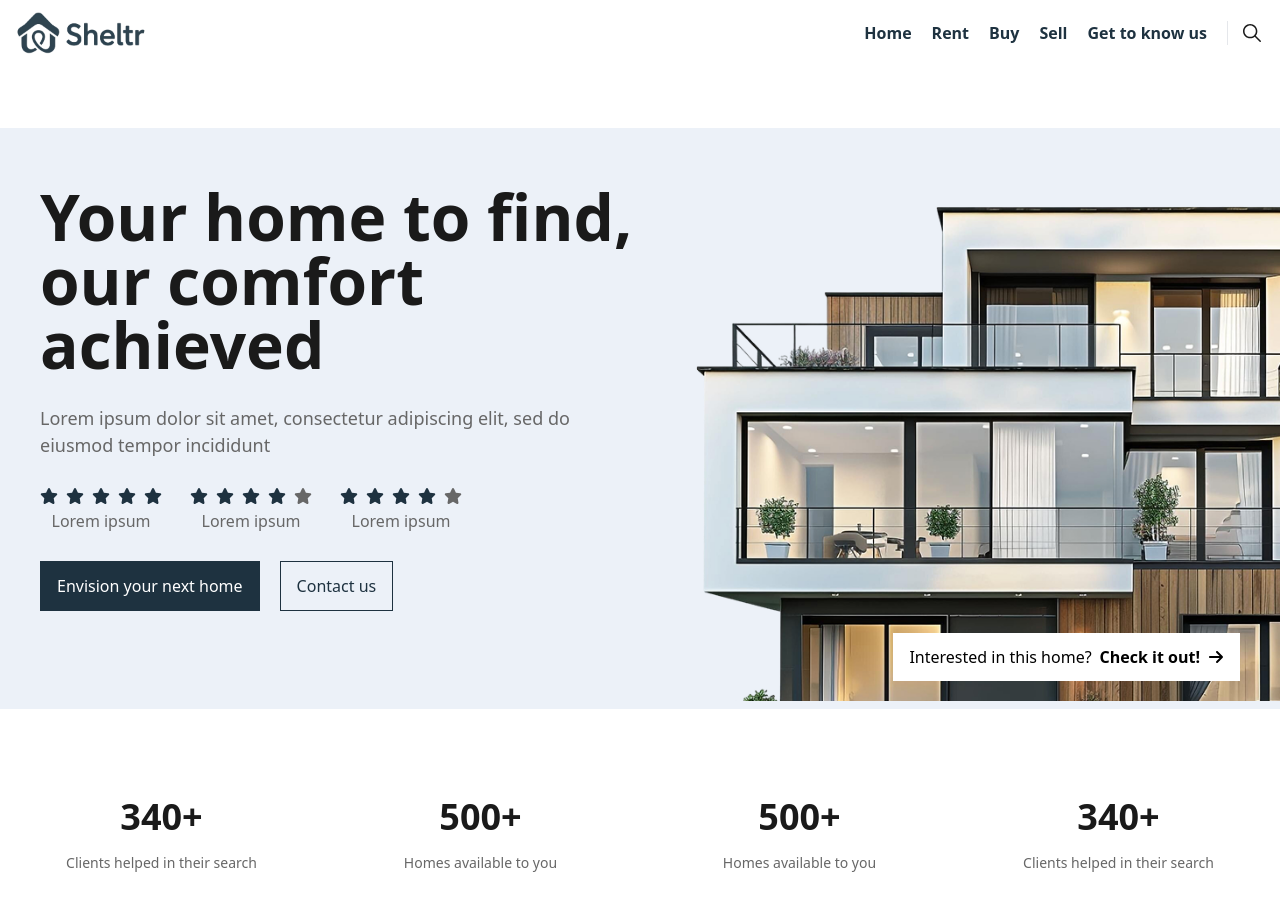
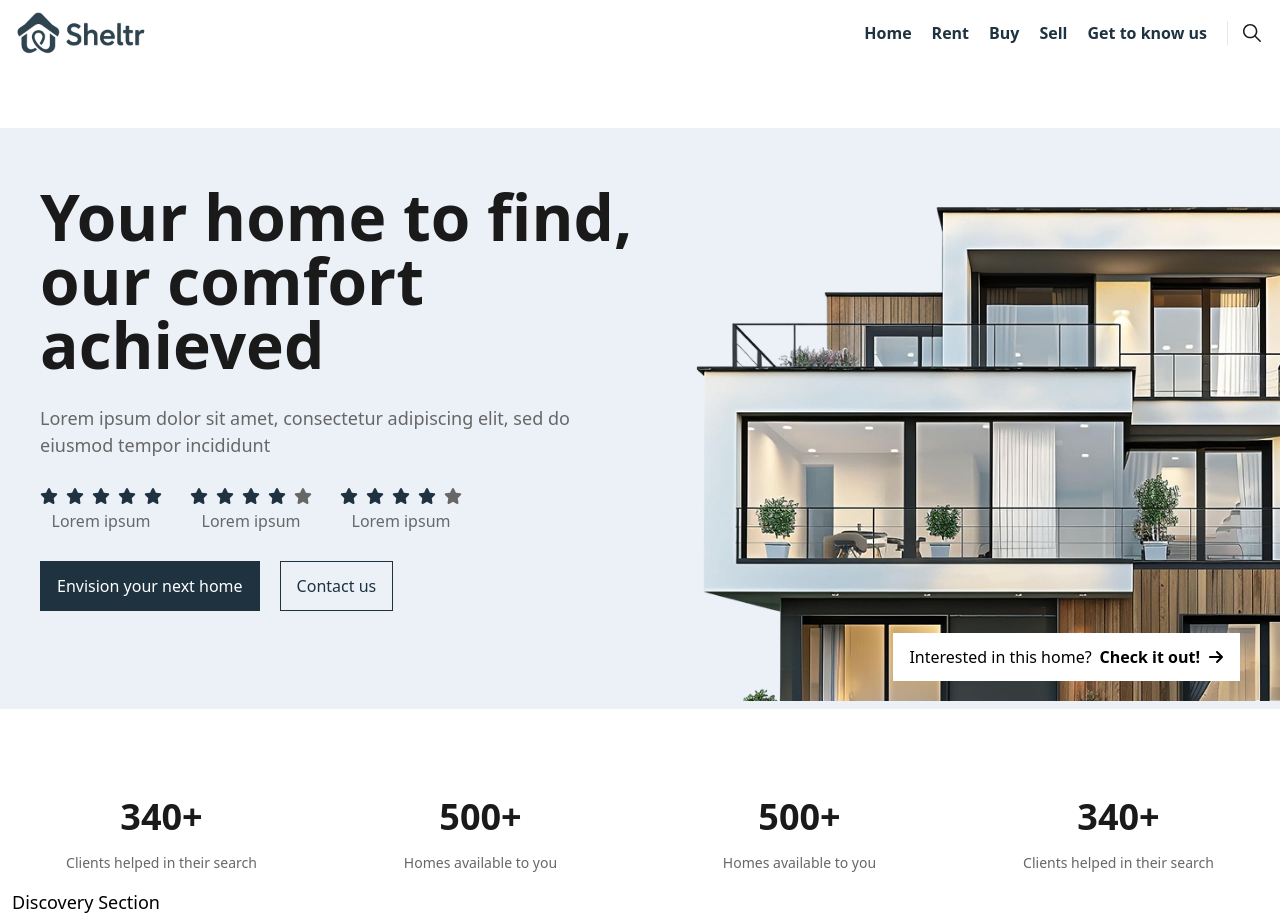
Before and after one commit to alonzojoe/sheltr, a React (Vite) app: page / in a window 1280 px wide. Before the commit the page ends 881 px from the top, so only its background shows below. Built offline with nearby package versions, Linux system fonts and the light colour scheme.

Commit message:
create new DiscoverySection and import in Index Page.

```diff
--- /dev/null
+++ b/src/features/Discovery/DiscoverySection.tsx
@@ -0,0 +1,12 @@
+import Wrapper from "@/components/Containers/Wrapper";
+const DiscoverySection = () => {
+  return (
+    <section>
+      <Wrapper className="px-3 py-2">
+        <h1>Discovery Section</h1>
+      </Wrapper>
+    </section>
+  );
+};
+
+export default DiscoverySection;
--- a/src/pages/Index.tsx
+++ b/src/pages/Index.tsx
@@ -1,10 +1,12 @@
 import HeroSection from "@/features/Hero/HeroSection";
 import StatsSection from "@/features/Stats/StatsSection";
+import DiscoverySection from "@/features/Discovery/DiscoverySection";
 const Index = () => {
   return (
     <>
       <HeroSection />
       <StatsSection />
+      <DiscoverySection />
     </>
   );
 };
```
